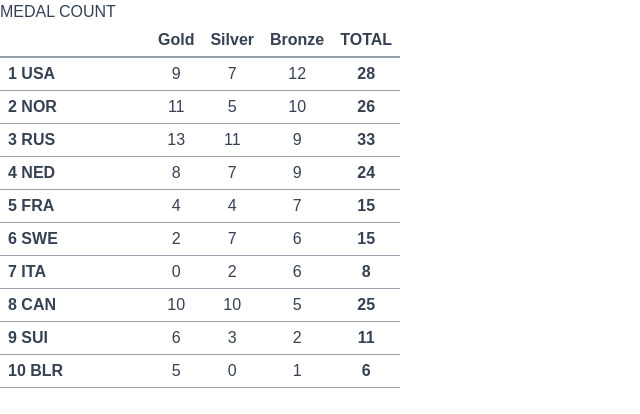
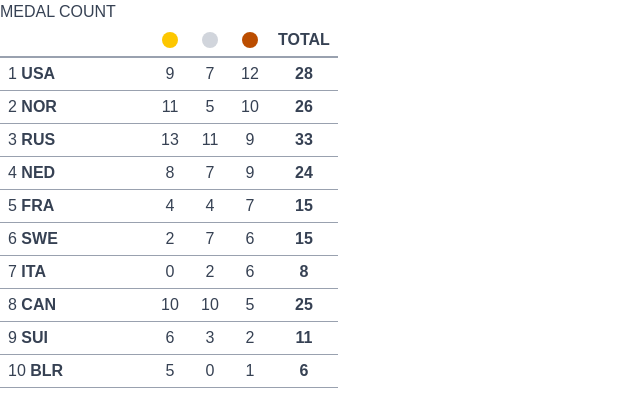
Before and after one commit to kamilkawecki/medal_count_app, a Next.js app: page / in a window 1280 px wide. Shown: the top 414 px of the page, without its empty margins (0-640 px from the left). Built offline with nearby package versions, Linux system fonts and the light colour scheme.

Commit message:
add medal badges

```diff
--- /dev/null
+++ b/components/MedalBadge.tsx
@@ -0,0 +1,13 @@
+type MedalBadge = {
+  type: "gold" | "silver" | "bronze";
+};
+
+export default function MedalBadge({ type }: MedalBadge) {
+  const colors = {
+    gold: "bg-yellow-400",
+    silver: "bg-gray-300",
+    bronze: "bg-amber-700",
+  };
+
+  return <span className={`block w-4 h-4 rounded-full ${colors[type]}`}></span>;
+}
--- a/components/MedalTable.tsx
+++ b/components/MedalTable.tsx
@@ -1,4 +1,5 @@
 import { Medals } from "@/types/medal";
+import MedalBadge from "./MedalBadge";
 
 type MedalTableProps = {
   data: Medals[];
@@ -10,9 +11,15 @@
       <thead>
         <tr className="border-b-2 border-gray-400">
           <th></th>
-          <th className="px-2 py-1 text-center">Gold</th>
-          <th className="px-2 py-1 text-center">Silver</th>
-          <th className="px-2 py-1 text-center">Bronze</th>
+          <th className="px-3 py-1 text-center">
+            <MedalBadge type="gold" />
+          </th>
+          <th className="px-3 py-1 text-center">
+            <MedalBadge type="silver" />
+          </th>
+          <th className="px-3 py-1 text-center">
+            <MedalBadge type="bronze" />
+          </th>
           <th className="px-2 py-1 text-center uppercase">Total</th>
         </tr>
       </thead>
@@ -20,7 +27,7 @@
         {data.slice(0, 10).map((country, index) => (
           <tr key={country.code} className="border-b border-gray-400">
             <td className="px-2 py-1 font-bold min-w-[150px]">
-              {index + 1} {country.code}
+              <span className="font-normal">{index + 1}</span> {country.code}
             </td>
             <td className="px-2 py-1 text-center">{country.gold}</td>
             <td className="px-2 py-1 text-center">{country.silver}</td>
```
